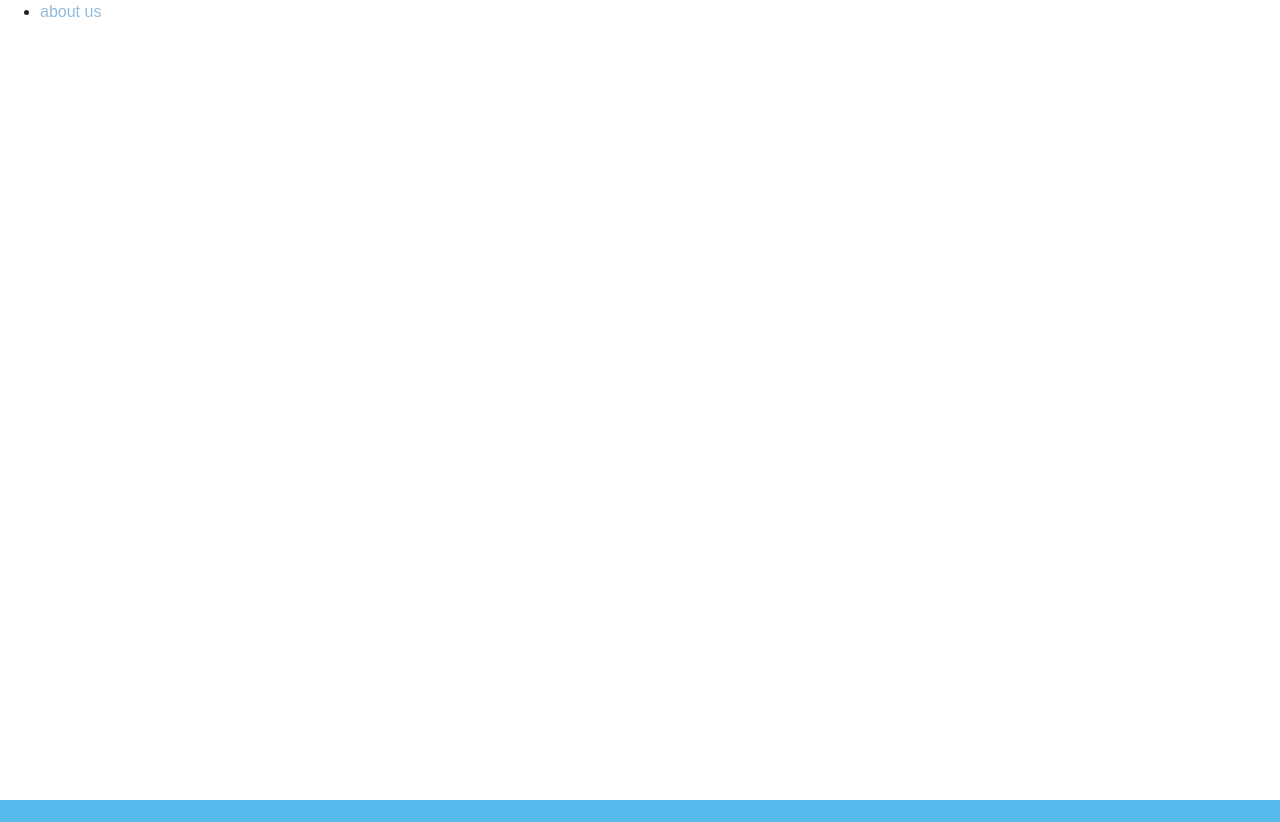
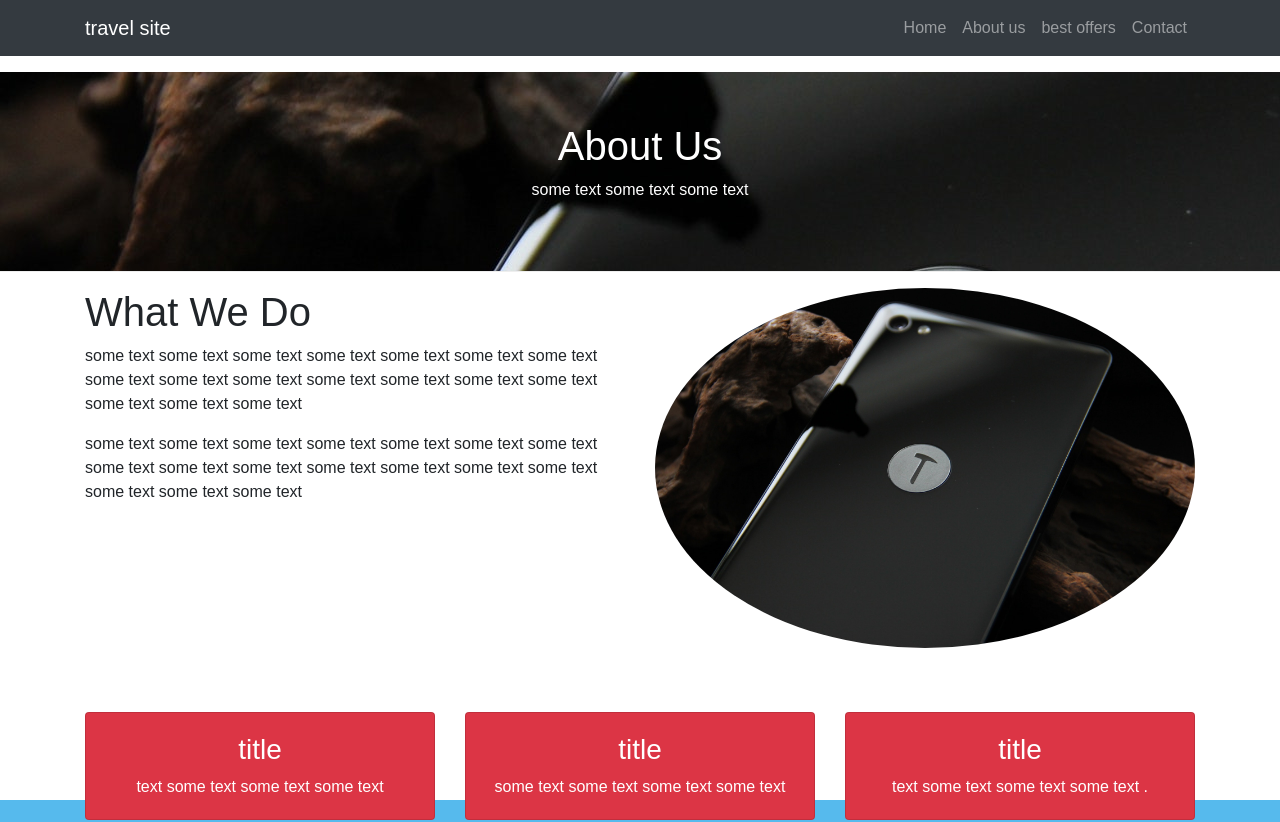
Before and after one commit to pooyafils/react-static-site, a React (Create React App) app in the folder travel-site/: page /about in a window 1280 px wide. Shown: the top 822 px of the page. Before the commit the page ends 800 px from the top, so only its background shows below. Built offline with nearby package versions, Linux system fonts and the light colour scheme.

Commit message:
adding react router

```diff
--- a/travel-site/src/App.js
+++ b/travel-site/src/App.js
@@ -10,7 +10,7 @@ import ContactUs from "./components/contact us/ContactUs";
 import Login from "./components/login/Login";
 import Faq from "./components/fqa/Faq"
 import Registration from "./components/registration/Registration";
-import {Route,BrowserRouter,Link} from "react-router-dom"
+import {Route,BrowserRouter as Router,Link,Switch} from "react-router-dom"
 
 import MainPage from "./components/mainpage/MainPage";
 class App extends Component{
@@ -19,23 +19,19 @@ class App extends Component{
 
     return(
 <div>
-       {/*<NavBar/>
-        <Footer/>*/}
-{/*
-        <AboutUs/>
-*/}
-       {/*<ContactUs/>*/}
-{/*<Faq/>*/}
-{/*<Login/>*/}
-{/*<Registration/>*/}
-{/*<MainPage/>*/}
 
-<BrowserRouter>
-    <Route path={"/aboutus"} component={AboutUs}/>
-    <ul>
-        <li><Link to={"/aboutus"}>about us</Link></li>
-    </ul>
-</BrowserRouter>
+<Router>
+    <NavBar/>
+    <Switch>
+        <Route path="/" exact component={MainPage}/>
+        <Route path="/about" exact component={AboutUs}/>
+    <Route path="/faq" exact component={Faq}/>
+    <Route path="/contactus" exact component={ContactUs}/>
+
+    <Footer/>
+    </Switch>
+</Router>
+
 </div>
     )
   }
--- a/travel-site/src/components/about us/AboutUs.js
+++ b/travel-site/src/components/about us/AboutUs.js
@@ -9,7 +9,6 @@ const AboutUs=()=> {
 return(
     <div>
 
-        <NavBar/>
         <header className="page-header">
             <div className="container">
                 <div className="row">
@@ -143,7 +142,6 @@ return(
         </section>
 
 
-        <Footer/>
 
     </div>
 )
--- a/travel-site/src/components/contact us/ContactUs.js
+++ b/travel-site/src/components/contact us/ContactUs.js
@@ -8,7 +8,6 @@ const ContactUs=()=>{
     return(
 
         <div className="ContactUs">
-            <NavBar/>
             <section id="contact" class="py-3">
                 <div class="container">
                     <div class="row">
@@ -69,7 +68,6 @@ const ContactUs=()=>{
                 </div>
             </section>
 
-        <Footer/>
 
         </div>
     )
--- a/travel-site/src/components/fqa/Faq.js
+++ b/travel-site/src/components/fqa/Faq.js
@@ -6,7 +6,6 @@ import 'jquery/dist/jquery.min.js'
 const Faq=()=>{
     return(
         <div>
-            <NavBar/>
             <div className="container w-75">
             <div id="accordion1">
                 <div className="card">
@@ -31,7 +30,6 @@ const Faq=()=>{
             </div>
             </div>
 
-<Footer/>
 
         </div>
 
--- a/travel-site/src/components/login/Login.js
+++ b/travel-site/src/components/login/Login.js
@@ -9,7 +9,6 @@ const Login=()=>{
 
     return(
     <div>
-        <NavBar/>
         <div className="mt-3">
 
             <div className="wrapper fadeInDown">
@@ -32,7 +31,6 @@ const Login=()=>{
             </div>
 
         </div>
-        <Footer/>
     </div>
     )
 }
--- a/travel-site/src/components/mainpage/MainPage.js
+++ b/travel-site/src/components/mainpage/MainPage.js
@@ -11,11 +11,9 @@ import persons3 from '../../img/person3.jpg'
 import persons4 from '../../img/person4.jpg'
 import france from '../../img/france-loire-villandry-chateau.jpg'
 const MainPage=()=>{
-
-
     return(
         <div>
-            <NavBar/>
+
             <section id="showcase" className="py-5">
                 <div className="primary-overlay text-white">
                     <div className="container">
@@ -38,7 +36,6 @@ const MainPage=()=>{
             </section>
 
 
-<Footer/>
         </div>
 
             )
--- a/travel-site/src/components/nav-bar/NavBar.js
+++ b/travel-site/src/components/nav-bar/NavBar.js
@@ -1,29 +1,40 @@
-import React from 'react';
+import React,{Component} from 'react';
 import 'bootstrap/dist/css/bootstrap.min.css'
 import 'jquery/dist/jquery.min.js'
-const NavBar=()=>{
-    return(
+import {Link} from "react-router-dom";
+
+class NavBar extends Component{
+    render() {
+        return (
             <div>
+
                 <nav className="navbar navbar-expand-sm navbar-dark bg-dark mb-3">
+
                     <div className="container">
-                <a className="navbar-brand" href="#">travel site</a>
+                       <Link to="/"> <a className="navbar-brand" href="#">travel site</a></Link>
                         <button className="navbar-toggler" data-toggle="collapse" data-target="#navbarNav">
                             <span className="navbar-toggler-icon"></span>
                         </button>
                         <div className="collapse navbar-collapse" id="navbarNav">
                             <ul className="navbar-nav ml-auto">
+                                <Link to="/">
                                 <li className="nav-item">
                                     <a className="nav-link" href="#">Home</a>
                                 </li>
+                                </Link>
+                                <Link to="/about" >
                                 <li className="nav-item">
                                     <a className="nav-link" href="#">About us</a>
                                 </li>
+                                </Link>
                                 <li className="nav-item">
                                     <a className="nav-link " href="#">best offers</a>
                                 </li>
+                                <Link to="/contactus">
                                 <li className="nav-item">
                                     <a className="nav-link" href="#">Contact</a>
                                 </li>
+                                </Link>
                             </ul>
                         </div>
                     </div>
@@ -31,5 +42,6 @@ const NavBar=()=>{
             </div>
         )
     }
+}
 
 export default NavBar;
--- a/travel-site/src/components/registration/Registration.js
+++ b/travel-site/src/components/registration/Registration.js
@@ -37,7 +37,6 @@ const Registration=()=> {
 </form>
 
 </div>
-            <Footer/>
         </div>
     )
 
```
Lines whose indentation alone changed are shown as unchanged.
